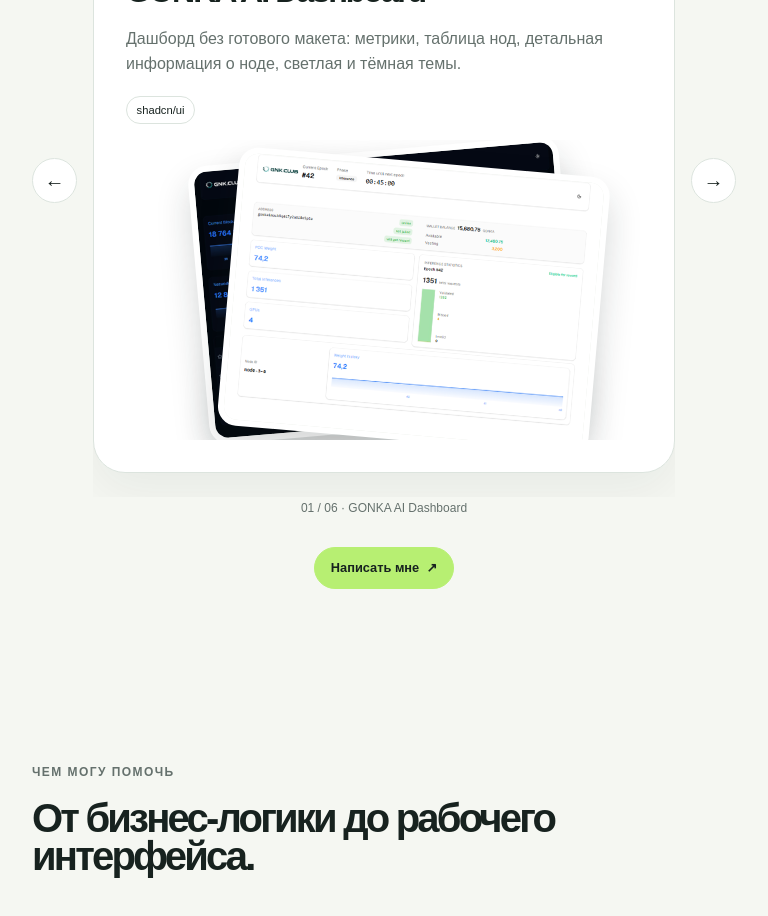
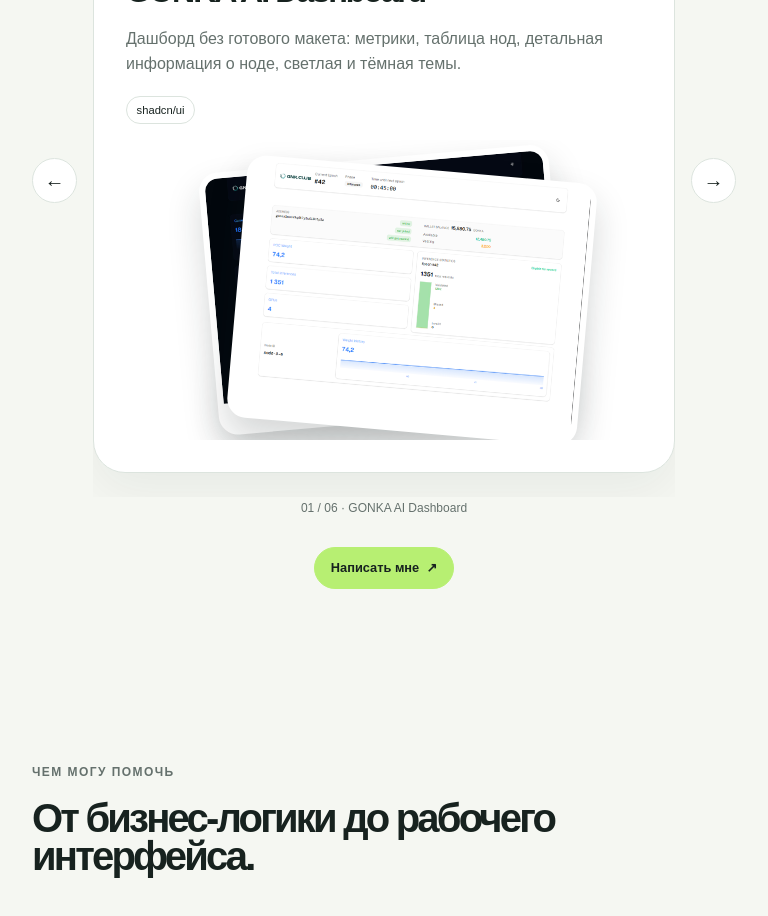
Before and after one commit to VladFomin17/vlad-fomin-portfolio, a Next.js app: page / in a window 768 px wide. Shown: the part 1740-2656 px from the top of the page. Built offline with nearby package versions, Linux system fonts and the light colour scheme.

Commit message:
fix: prevent tablet screenshot cropping

```diff
--- a/app/components/Portfolio/Portfolio.module.css
+++ b/app/components/Portfolio/Portfolio.module.css
@@ -236,6 +236,17 @@
   }
 }
 
+@media (min-width: 601px) and (max-width: 900px) {
+  .frame {
+    width: 68%;
+    background: white;
+  }
+
+  .frame img {
+    object-fit: contain;
+  }
+}
+
 @media (prefers-reduced-motion: reduce) {
   .frame,
   .arrow,
```
Also changed, not shown: 2 other files (tests, documents, lock files or other folders).
